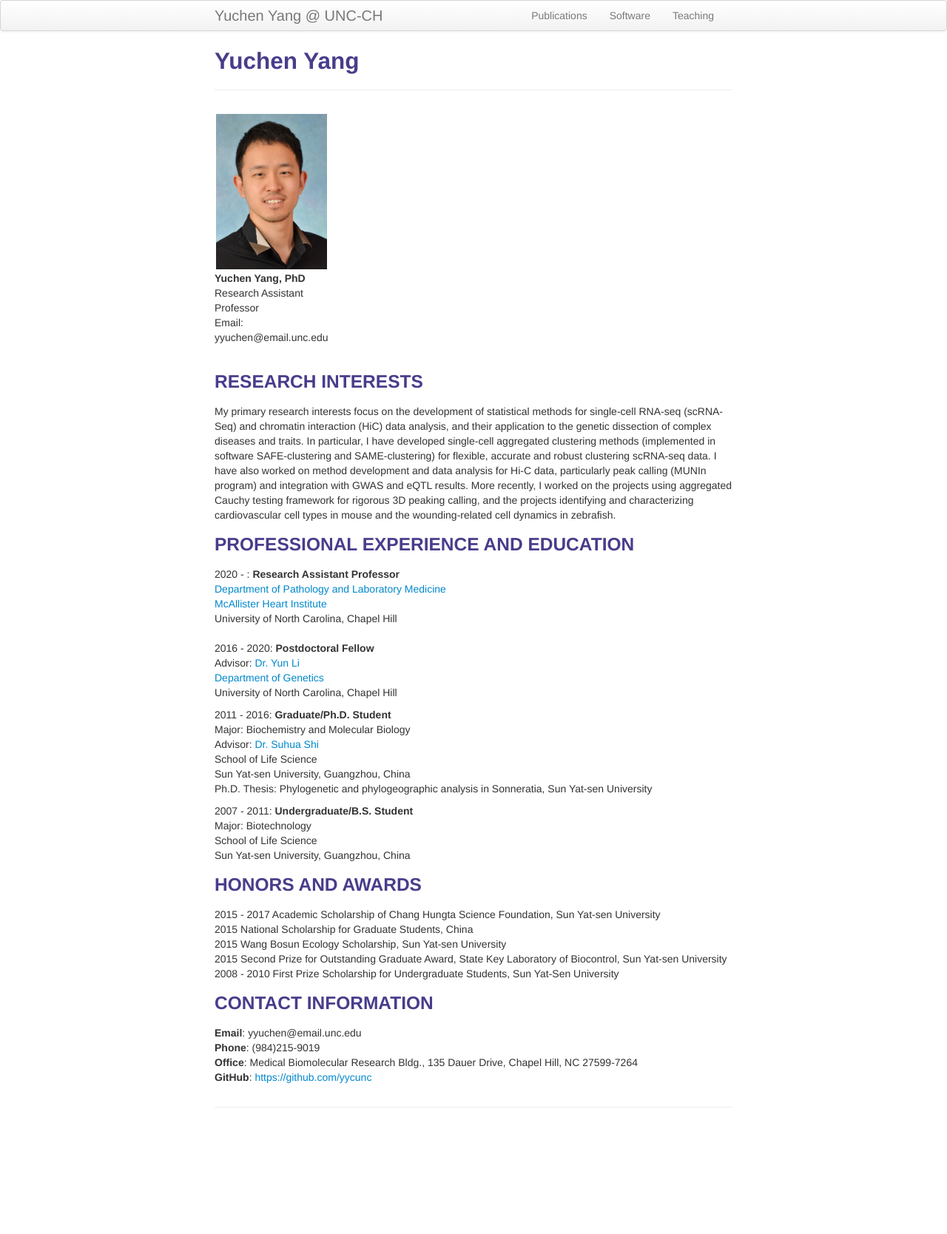
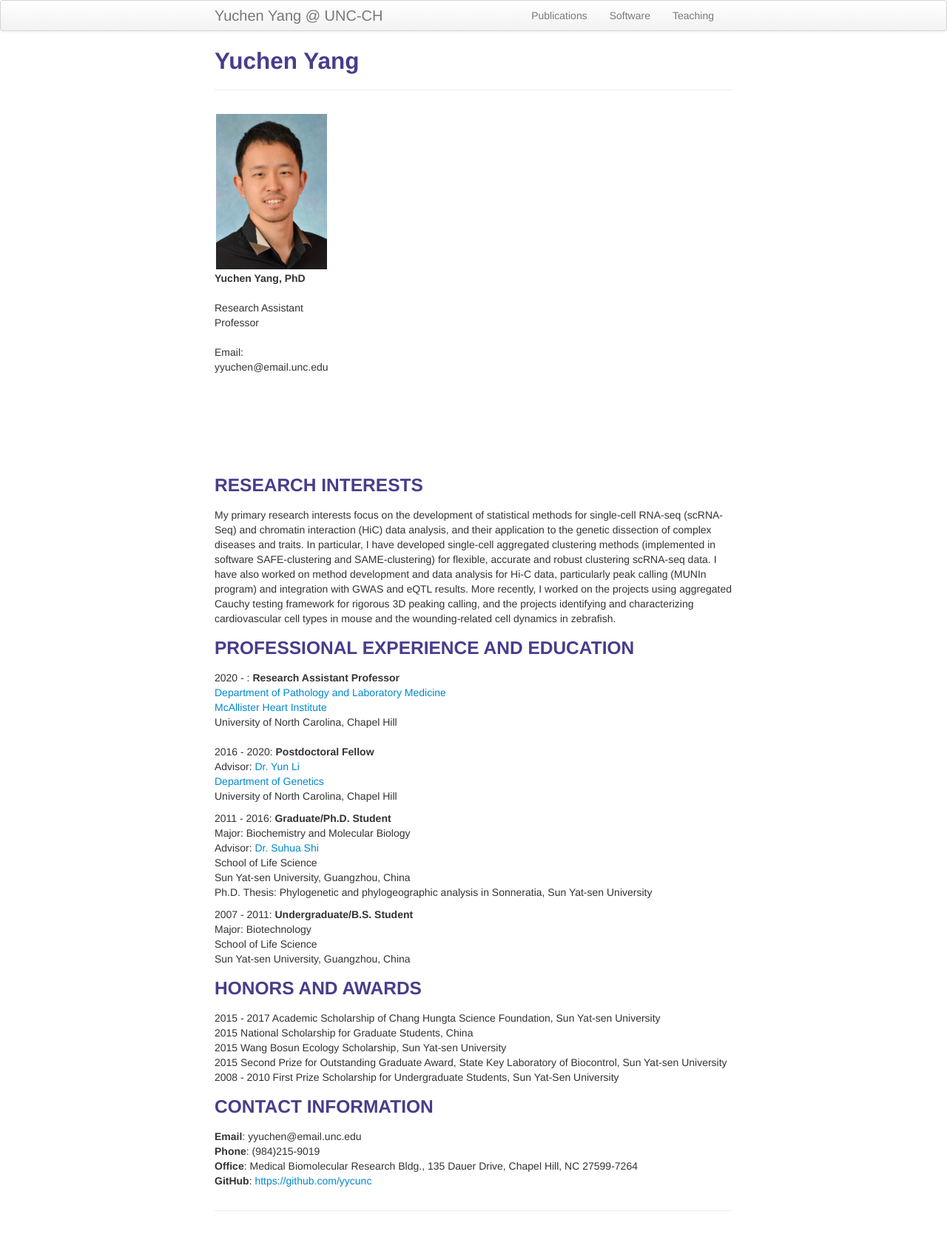
Before and after one commit to yycunc/yycunc.github.io, a Jekyll site: the page built from index.md, in a window 1280 px wide. Shown: the whole page at 74% size. Built offline with Jekyll 4.4.1, drawn with Linux system fonts in a browser that asks for light colours; before the commit the page ends 1528 px from its top, so only the background shows below that.

Commit message:
Update index.md

```diff
--- a/index.md
+++ b/index.md
@@ -9,12 +9,12 @@ title: Yuchen Yang
         <a href="assets/Yuchen.jpg">
             <img align="left" src="assets/Yuchen.jpg" height="210" width="150" title="Yuchen Yang" alt="Yuchen Yang"/>
         </a>
-            <b>Yuchen Yang, PhD</b><br/>
-            Research Assistant Professor<br/>
-            Email: yyuchen@email.unc.edu<br/>
+            <b>Yuchen Yang, PhD</b><br/><br/>
+            Research Assistant Professor<br/><br/>
+            Email: yyuchen@email.unc.edu<br/><br/>
         </div>
     </div>
-</div><br/>
+</div><br/><br/><br/><br/><br/>
 
 
 ### RESEARCH INTERESTS
```
